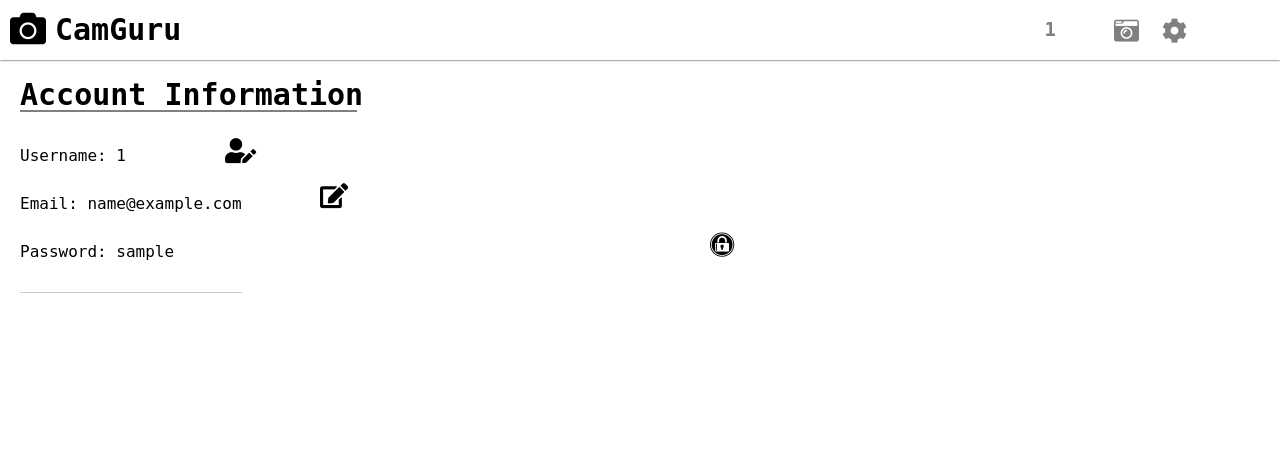
After one commit to PeerInnoveer/camagru, a PHP site: page /camagru/update_acc.php in a window 1280 px wide. The commit adds this page. Shown: the top 459 px of the page. Run offline with PHP 8.4, Linux system fonts and the light colour scheme; the visitor is signed in with stand-in values (Sample User, id 1); some libraries are stand-ins or nearby versions.

Commit message:
Update-LunchTime

```diff
--- a/includes/login.inc.php
+++ b/includes/login.inc.php
@@ -33,7 +33,9 @@ if (isset($_POST['login-submit'])) {
 				    } else if ($pwdCheck == true) {
 					    session_start();
 					    $_SESSION['userId'] = $row['user_id'];
-					    $_SESSION['userUid'] = $row['user_uid'];
+						$_SESSION['userUid'] = $row['user_uid'];
+						$_SESSION['userEmail'] = $row['user_email'];
+						$_SESSION['userPwd'] = $row['user_pwd'];
 					    header("Location: ../php/index.php?login=success");
 					    exit();
 				} else {
--- a/php/header.php
+++ b/php/header.php
@@ -13,6 +13,7 @@
     <link rel="stylesheet" type="text/css" media="screen" href="../stylesheets/styles.css"/>
     <link rel="stylesheet" type="text/css" media="screen" href="../stylesheets/profile.css"/>
     <link rel="stylesheet" type="text/css" media="screen" href="../stylesheets/photo.css"/>
+    <link rel="stylesheet" type="text/css" media="screen" href="../stylesheets/acc_update.css"/>
 </head>
 <body>
 <header>
@@ -35,7 +36,7 @@
                         <li><a href="photo_index.php"><i class="cam_icon fa fa-camera-retro"></i></a></li>
                         <li><a href="#"><i class="settings_icon fas fa-cog"></i></a>
                             <ul>
-                                <li><a href="#">Update Account</a></li>
+                                <li><a href="update_acc.php">Account Information</a></li>
                                 <li><a href="#">Notifications</a></li>
                                 <li><a href="#">Send App Feedback</a></li>
                                     <form action="../includes/logout.inc.php" method="POST">
--- /dev/null
+++ b/php/update_acc.php
@@ -0,0 +1,36 @@
+<?php
+
+require 'header.php';
+
+?>
+
+<main>
+    <div class="acc_info_box">
+        <h1>Account Information</h1>
+        <div class="hline"></div>
+        <div class="acc_info">
+            <br>
+            <?php echo '<p>Username:  ' .$_SESSION['userUid']. '</p><i class="u-name-edit fas fa-user-edit"></i>'?>
+            <br>
+            <br>
+            <?php echo '<p>Email:  ' .$_SESSION['userEmail']. '</p><i class="mail-edit fas fa-edit"></i>'?>
+            <br>
+            <br>
+            <?php echo '<p>Password:  ' .$_SESSION['userPwd']. '</p><i class="pwd-edit fab fa-expeditedssl"></i>'?>
+            <br>
+            <hr>
+            <!-- <form class="update_acc" action="../includes/acc_update.inc.php" method="POST">
+                <input class="" type="text" name="username" placeholder="Edit your Username">
+                <br>
+                <input class="" type="text" name="password" placeholder="Password">
+                <br>
+                <input class="" type="text" name="password" placeholder="Confirm-Password">
+            <button class="acc_update" type="submit" name="acc_update_submit">Update your acc.</button>
+            </form> -->
+        </div>
+    </div>
+</main>
+
+<?php
+    require "footer.php";
+?>
--- /dev/null
+++ b/stylesheets/acc_update.css
@@ -0,0 +1,47 @@
+.acc_info_box {
+    width: 100%;
+    height: 300px;
+    padding: 80px 20px;
+    background-color: white;
+}
+
+.acc_info {
+    display: inline-block;
+    padding-top: 20px;
+}
+
+h1 {
+    font-size: 30px;
+    font-family: 'Carter One', monospace;
+}
+
+p {
+    font-size: 16px;
+    font-family: 'Carter One', monospace;
+}
+
+.hline {
+    border: solid 1.9px grey;
+    width: 335px;
+}
+
+.u-name-edit {
+    position: absolute;
+    top: 138px;
+    left: 225px;
+    font-size: 25px;
+}
+
+.mail-edit {
+    position: absolute;
+    top: 183px;
+    left: 320px;
+    font-size: 25px;
+}
+
+.pwd-edit {
+    position: absolute;
+    font-size: 25px;
+    top: 232px;
+    left: 710px;
+}
--- a/stylesheets/styles.css
+++ b/stylesheets/styles.css
@@ -11,7 +11,7 @@ a {
 
 body {
     /*background-image: url(../img/Trees_1400x900-1024x658.png);*/
-    background-image: linear-gradient(70deg,#c7c7c7, white);
+    background-color: #bfbfbf21;
     background-repeat: no-repeat;
     background-size: cover;
     background-position: center center;
@@ -47,7 +47,7 @@ nav ul li ul {
     background-color:#a8bbd47d;
     position: relative;
     float: right;
-    width: 172px;
+    width: 190px;
     height: 218px;
     top: 45px;
     right: 10px;
@@ -280,7 +280,7 @@ footer {
        height: 350px;
        margin-top: 60px;
        text-align: center;
-       background-color: darkslategrey;
+       background-color: #a8bbd47d;
 }
 
 .additional {
@@ -369,7 +369,7 @@ footer {
 
     body {
        /*background-image: url(../img/Trees_1400x900-1024x658.png);*/
-        background-image: linear-gradient(70deg,#c7c7c7, white);
+        background-color: #bfbfbf21;
         background-repeat: no-repeat;
         background-size: cover;
         background-position: center center;
```
